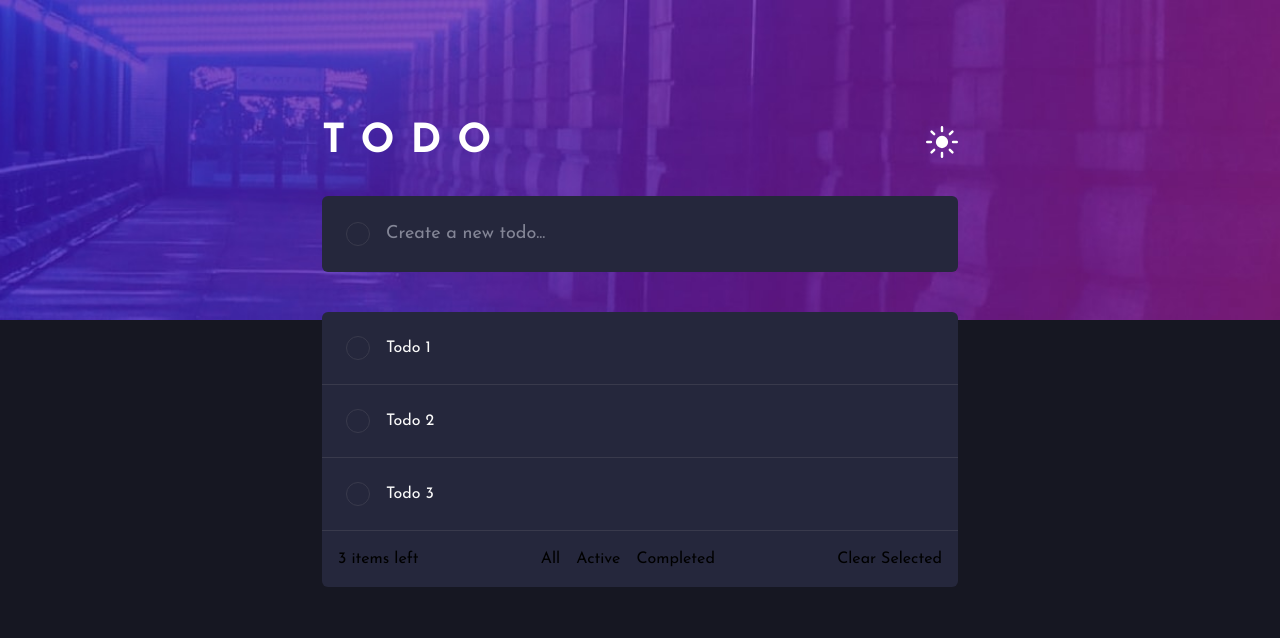
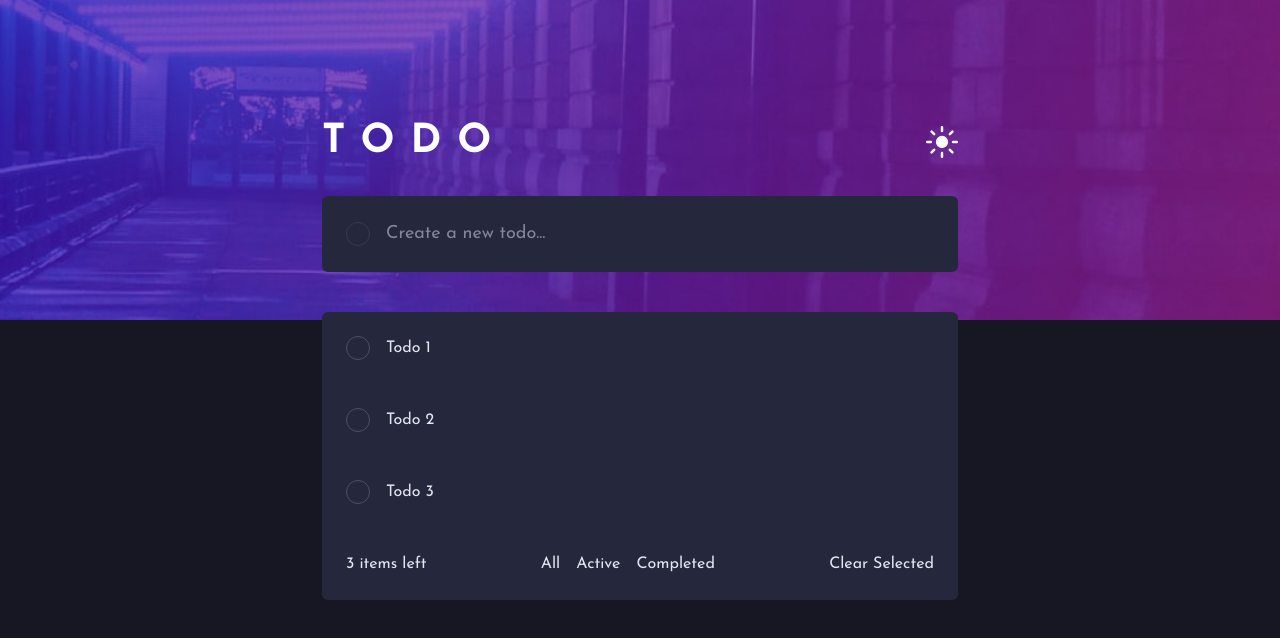
Before and after one commit to Chrysthy/react-task-manager, a React (Vite) app: page / in a window 1280 px wide. Shown: the top 638 px of the page. Built offline with nearby package versions, Linux system fonts and the light colour scheme.

Commit message:
fix: aplicar configuração de tema no componente TodoList

```diff
--- a/src/components/TodoList/index.tsx
+++ b/src/components/TodoList/index.tsx
@@ -1,3 +1,7 @@
+import { useContext } from "react";
+import { themeConfig } from '../../contexts/theme';
+import { ThemeContext } from '../../contexts/ThemeContext';
+
 const todos = [
     { id: 1, text: 'Todo 1' },
     { id: 2, text: 'Todo 2' },
@@ -5,19 +9,23 @@ const todos = [
 ]
 
 const TodoList = () => {
+
+    const { theme } = useContext(ThemeContext);
+    const config = themeConfig[theme].todo;
+
     return (
 
-        <div className="bg-dark-surface rounded-md">
+        <div className={`${config.background} rounded-md`}>
             <ul>
                 {todos.map((todo) => (
 
-                    <li className="p-6 border-b border-dark-border" key={todo.id}>
+                    <li className={`${config.border} p-6`} key={todo.id}>
 
                         <div className="flex item-center gap-4">
 
-                            <button className="w-6 h-6 border border-dark-border rounded-full cursor-pointer"></button>
+                            <button className={`${config.textColor} w-6 h-6 border border-dark-text rounded-full cursor-pointer`}></button>
 
-                            <p className="text-light-bg">{todo.text}</p>
+                            <p className={`${config.textColor}`}>{todo.text}</p>
 
                         </div>
 
@@ -26,21 +34,21 @@ const TodoList = () => {
 
             </ul>
 
-            <div className="flex justify-between p-4">
+            <div className={`flex items-center justify-between p-6 ${config.textColor} rounded-b-md`}>
 
                 <p>{todos.length} items left</p>
 
                 <div className="flex gap-4">
 
-                    <button>All</button>
+                    <button className={`${config.textColor} text-text-brighr-blue`}>All</button>
 
-                    <button>Active</button>
+                    <button className={`${config.textColor}`}>Active</button>
 
-                    <button>Completed</button>
+                    <button className={`${config.textColor}`}>Completed</button>
 
                 </div>
 
-                <button>Clear Selected</button>
+                <button className={`${config.textColor}`}>Clear Selected</button>
 
             </div>
 
```
